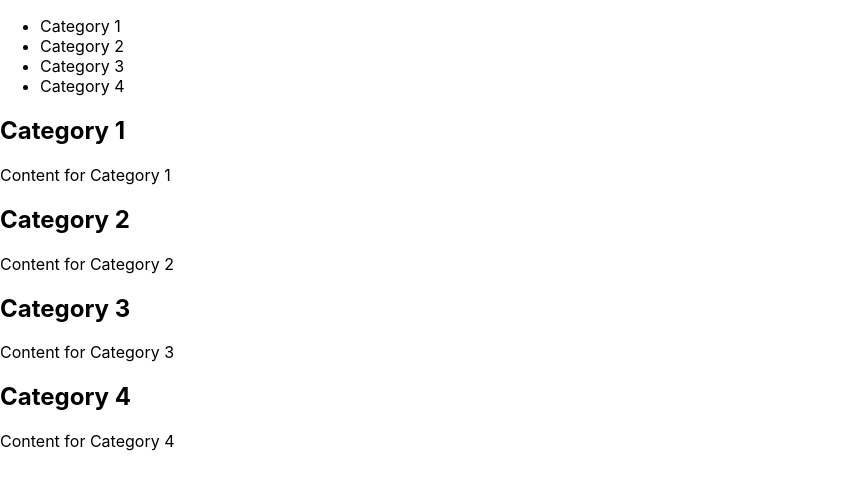
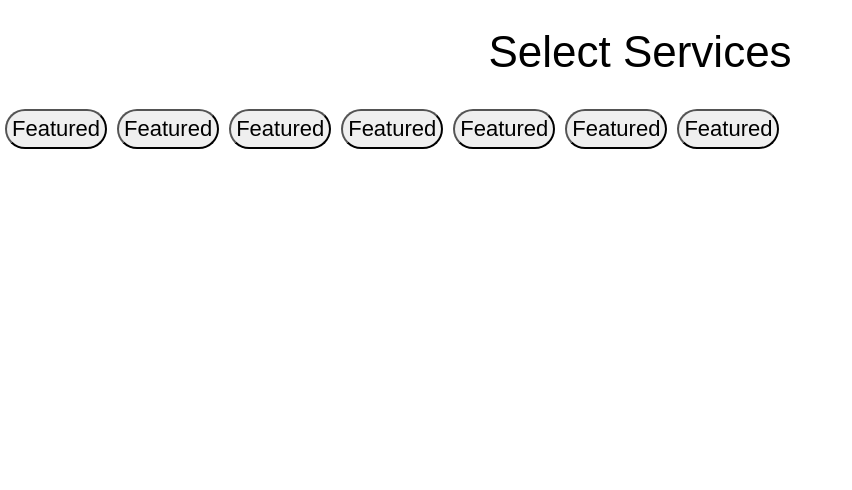
Before and after one commit to annupawaria/Assignment-Task, a React (Create React App) app: page / in a window 1280 px wide. Shown: the top 490 px of the page, without its empty margins (0-852 px from the left). Built offline with nearby package versions, Linux system fonts and the light colour scheme.

Commit message:
applying map filter

```diff
--- a/src/App.css
+++ b/src/App.css
@@ -1,38 +1,66 @@
-.App {
-  text-align: center;
+/* App.css */
+
+body {
+  font-family: Arial, sans-serif;
 }
 
-.App-logo {
-  height: 40vmin;
-  pointer-events: none;
+.ser{
+  font-size: 44px;
+  /* justify-items: f; */
+  margin: 13px;
+  padding: 14px;
+  /* background-color: rgb(219, 204, 204); */
+  display:block;
+  text-align: center;
+  justify-content: center;
+
+}
+button{
+  font-size: 22px;
+  border-radius: 22px  ;
+  margin: 5px;
+  padding: 5px;
+
 }
 
-@media (prefers-reduced-motion: no-preference) {
-  .App-logo {
-    animation: App-logo-spin infinite 20s linear;
-  }
+/* nav {
+  position: fixed;
+  top: 0;
+  left: 0;
+  width: 200px;
+  background: #f4f4f4;
+  padding: 20px;
+  height: 100vh;
 }
 
-.App-header {
-  background-color: #282c34;
-  min-height: 100vh;
-  display: flex;
-  flex-direction: column;
-  align-items: center;
-  justify-content: center;
-  font-size: calc(10px + 2vmin);
-  color: white;
+nav ul {
+  list-style-type: none;
+  padding: 0;
 }
 
-.App-link {
-  color: #61dafb;
+nav ul li {
+  padding: 10px 0;
+  cursor: pointer;
+  color: #333;
 }
 
-@keyframes App-logo-spin {
-  from {
-    transform: rotate(0deg);
-  }
-  to {
-    transform: rotate(360deg);
-  }
+nav ul li.active {
+  font-weight: bold;
+  color: #007bff;
 }
+
+.sections {
+  margin-left: 220px;
+  padding: 20px;
+}
+
+section {
+  height: 100vh;
+  padding: 20px;
+  border: 1px solid #ccc;
+  margin-bottom: 20px;
+}
+
+section h2 {
+  margin-top: 0;
+} */
--- a/src/App.js
+++ b/src/App.js
@@ -1,64 +1,15 @@
-import React, { useState, useRef, useEffect } from 'react';
-import './App.css';
-
-const categories = ['Category 1', 'Category 2', 'Category 3', 'Category 4'];
+import React from 'react'
+import Services from './components/Services'
+import Category from './components/Category'
+import './App.css'
 
 const App = () => {
-  const [activeCategory, setActiveCategory] = useState(categories[0]);
-  const sectionRefs = useRef([]);
-
-  const handleScroll = () => {
-    const sectionOffsets = sectionRefs.current.map(ref => ref.offsetTop);
-    const scrollPosition = window.scrollY + window.innerHeight / 2;
-
-    const activeIndex = sectionOffsets.findIndex((offset, index) => {
-      return scrollPosition >= offset && (index === sectionOffsets.length - 1 || scrollPosition < sectionRefs.current[index + 1].offsetTop);
-    });
-
-    setActiveCategory(categories[activeIndex]);
-  };
-
-  const handleClick = (category) => {
-    const index = categories.indexOf(category);
-    sectionRefs.current[index].scrollIntoView({ behavior: 'smooth' });
-  };
-
-  useEffect(() => {
-    window.addEventListener('scroll', handleScroll);
-    return () => {
-      window.removeEventListener('scroll', handleScroll);
-    };
-  }, []);
-
   return (
     <div>
-      <nav>
-        <ul>
-          {categories.map((category, index) => (
-            <li
-              key={index}
-              className={activeCategory === category ? 'active' : ''}
-              onClick={() => handleClick(category)}
-            >
-              {category}
-            </li>
-          ))}
-        </ul>
-      </nav>
-      <div className="sections">
-        {categories.map((category, index) => (
-          <section
-            key={index}
-            ref={el => sectionRefs.current[index] = el}
-            id={category}
-          >
-            <h2>{category}</h2>
-            <p>Content for {category}</p>
-          </section>
-        ))}
+      <Services/>
+      <Category/>
       </div>
-    </div>
-  );
-};
+  )
+}
 
-export default App;
+export default App
--- /dev/null
+++ b/src/components/Category.js
@@ -0,0 +1,42 @@
+import React from 'react'
+import { categories } from '../utils/Name'
+import { useState } from 'react';
+
+const Category = () => {
+    const [selectedCategory, setSelectedCategory] = useState("New");
+    console.log(categories)
+    return (
+        <div>
+            <div>
+
+                {categories.map((Category)=>(
+
+                    <button>
+                        <span>{Category.name}</span>
+                    </button>
+                ))}
+                {/* <div>
+
+
+                 <h1>Natural Hairstyling</h1>
+                 <p>Flexi Rod Set
+
+3 hrs
+
+$125</p>
+                 </div>
+                <div><button>HairCutting</button></div>
+                <div><button>Styling</button></div>
+                <div><button>
+                    Extension, Installs and Wigs</button></div>
+                <div><button>Color Services</button></div>
+                <div><button>Natural Hairstyling</button></div>
+                <div><button>
+                    Relaxer/ Texturizer/ Keratin</button></div>
+                <div><button>Treatments</button></div> */}
+                </div>
+        </div>
+    )
+}
+
+export default Category
--- /dev/null
+++ b/src/components/Services.js
@@ -0,0 +1,14 @@
+import React from 'react'
+import Category from './Category'
+
+const Services = () => {
+  return (
+    <div>
+      <div className='ser'>
+        Select Services
+      </div>
+</div>
+  )
+}
+
+export default Services
--- /dev/null
+++ b/src/utils/Name.js
@@ -0,0 +1,20 @@
+export const categories = [
+    { name: "Featured"},
+    { name: "Featured"},
+    { name: "Featured"},
+    { name: "Featured"},
+    { name: "Featured"},
+    { name: "Featured"},
+    { name: "Featured"},
+
+
+
+
+
+
+
+
+
+
+
+]
```
Also changed, not shown: src/Services.js (deleted, +0 -39 lines).
